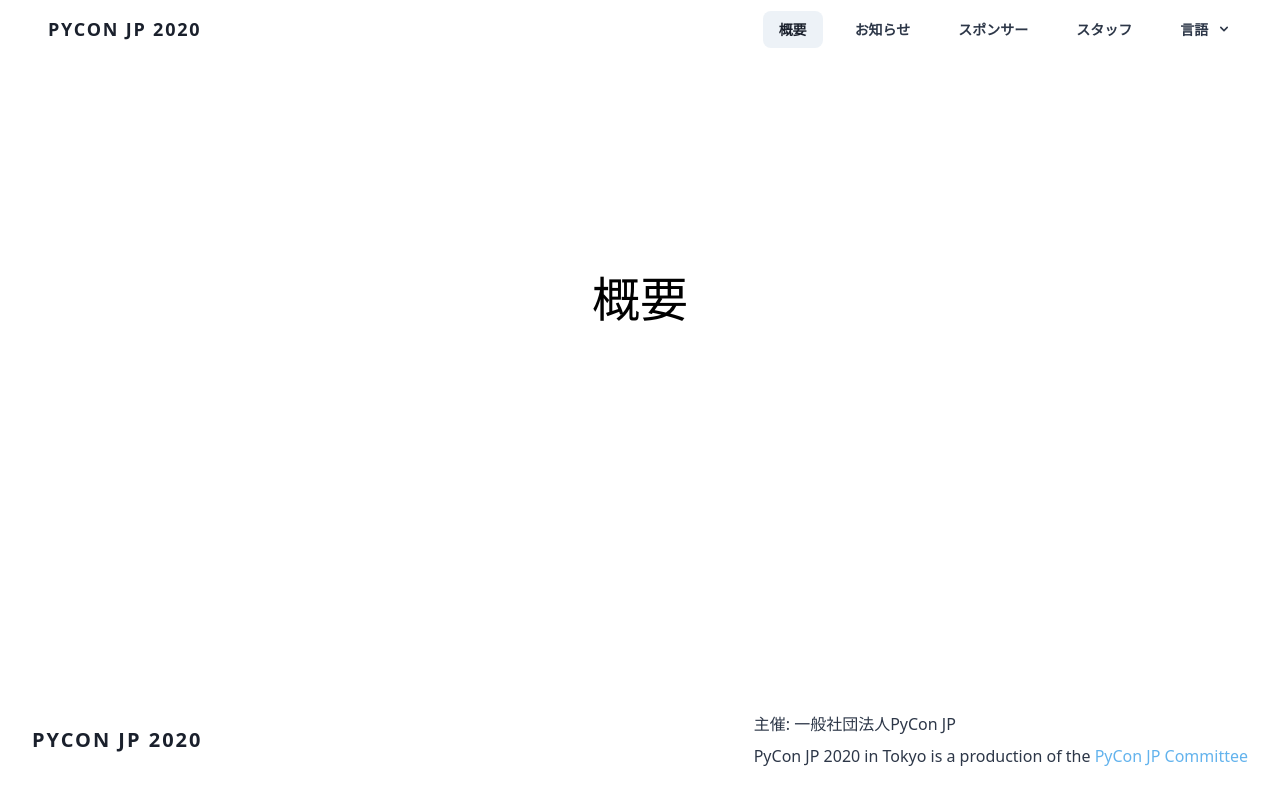
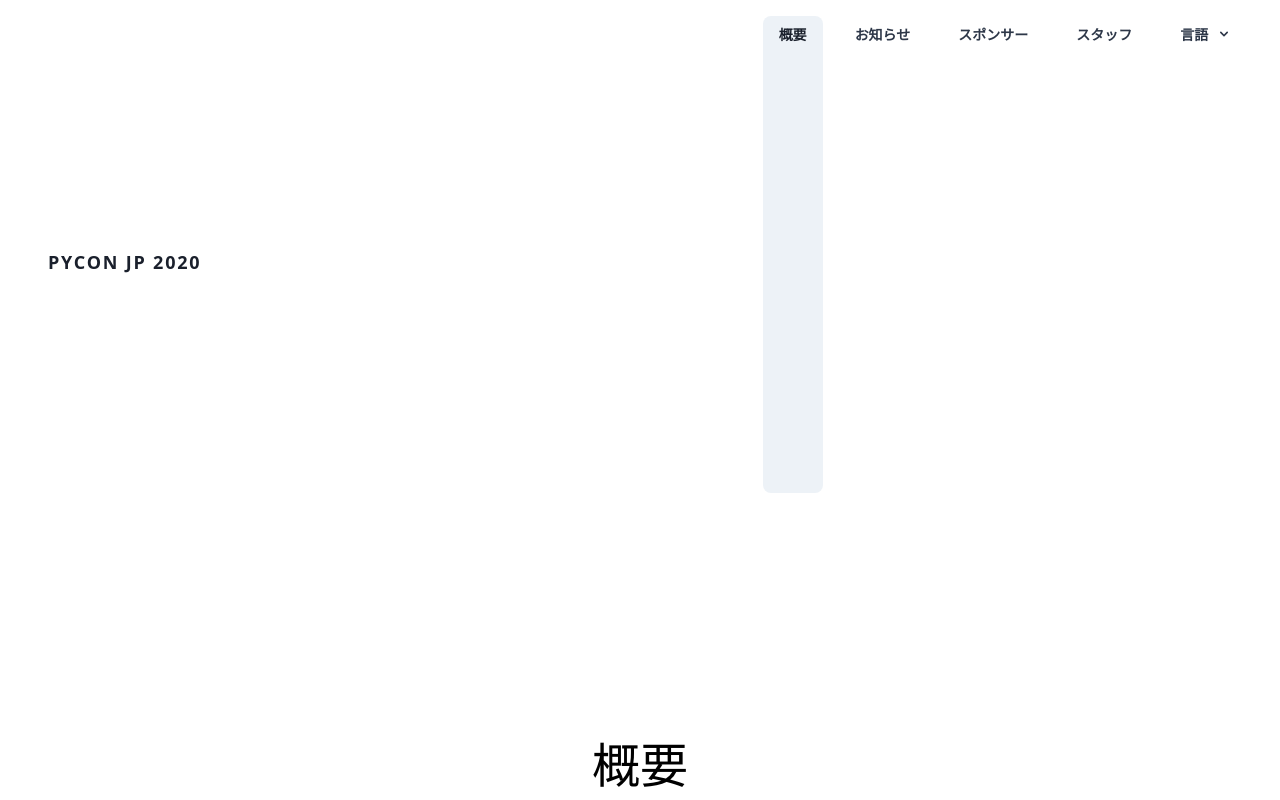
Before and after one commit to pyconjp/pycon.jp.2020.ui, a Nuxt app: page / in a window 1280 px wide. Built offline with nearby package versions, Linux system fonts and the light colour scheme; what vue-svg-transition would draw is missing.

Commit message:
Improve header and footer  layout

```diff
--- a/components/Domains/Footer/index.vue
+++ b/components/Domains/Footer/index.vue
@@ -1,6 +1,6 @@
 <template>
   <div
-    class="flex flex-col items-center justify-between max-w-screen-xl px-8 my-8 md:items-center md:flex-row"
+    class="flex flex-col items-center justify-between w-full max-w-screen-xl px-8 mx-auto my-8 md:px-12 md:items-center md:flex-row"
   >
     <h2
       class="mb-8 text-xl font-semibold tracking-widest text-gray-900 uppercase md:mb-0"
@@ -9,9 +9,7 @@
         Pycon JP 2020
       </n-link>
     </h2>
-    <div
-      class="flex flex-col items-start justify-end justify-between md:ml-auto"
-    >
+    <div class="flex flex-col items-start justify-end">
       <h3 class="mb-2">主催: 一般社団法人PyCon JP</h3>
       <h3>
         PyCon JP 2020 in Tokyo is a production of the
--- a/components/Domains/Header/index.vue
+++ b/components/Domains/Header/index.vue
@@ -1,6 +1,6 @@
 <template>
   <div
-    class="flex flex-col max-w-screen-xl px-4 mx-auto md:items-center md:justify-between md:flex-row md:px-6 lg:px-8"
+    class="flex flex-col max-w-screen-xl px-4 mx-auto md:items-center md:justify-between md:flex-row md:my-4 md:px-6 lg:px-8"
   >
     <div class="flex flex-row items-center justify-between p-4">
       <n-link
@@ -25,7 +25,7 @@
     >
       <nav
         v-show="isDrawerOpen || !isMobile"
-        class="flex flex-col flex-grow pb-4 md:pb-0 md:flex md:justify-end md:flex-row"
+        class="flex flex-col pb-4 md:pb-0 md:flex md:justify-end md:flex-row"
       >
         <header-link
           v-for="locale in $i18n.t('header')"
```
